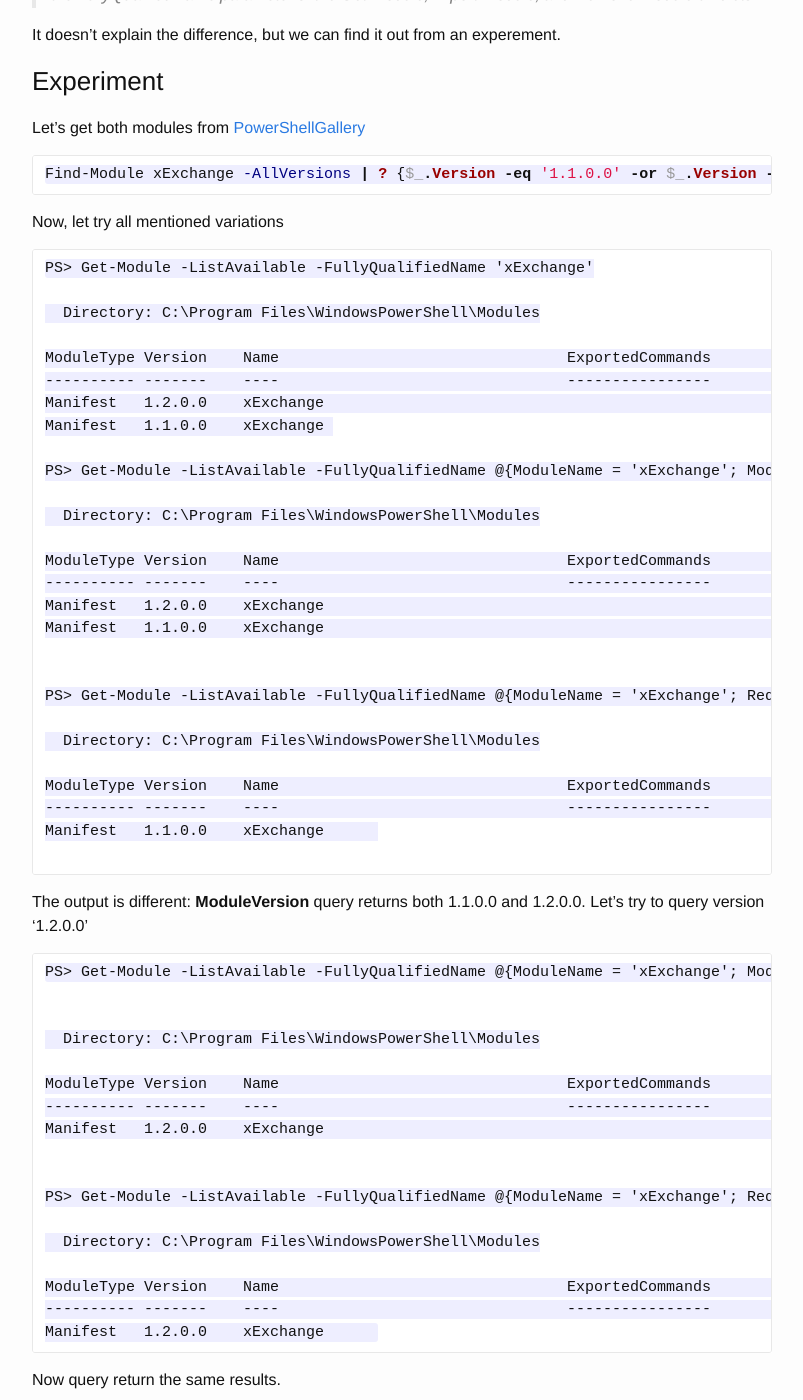
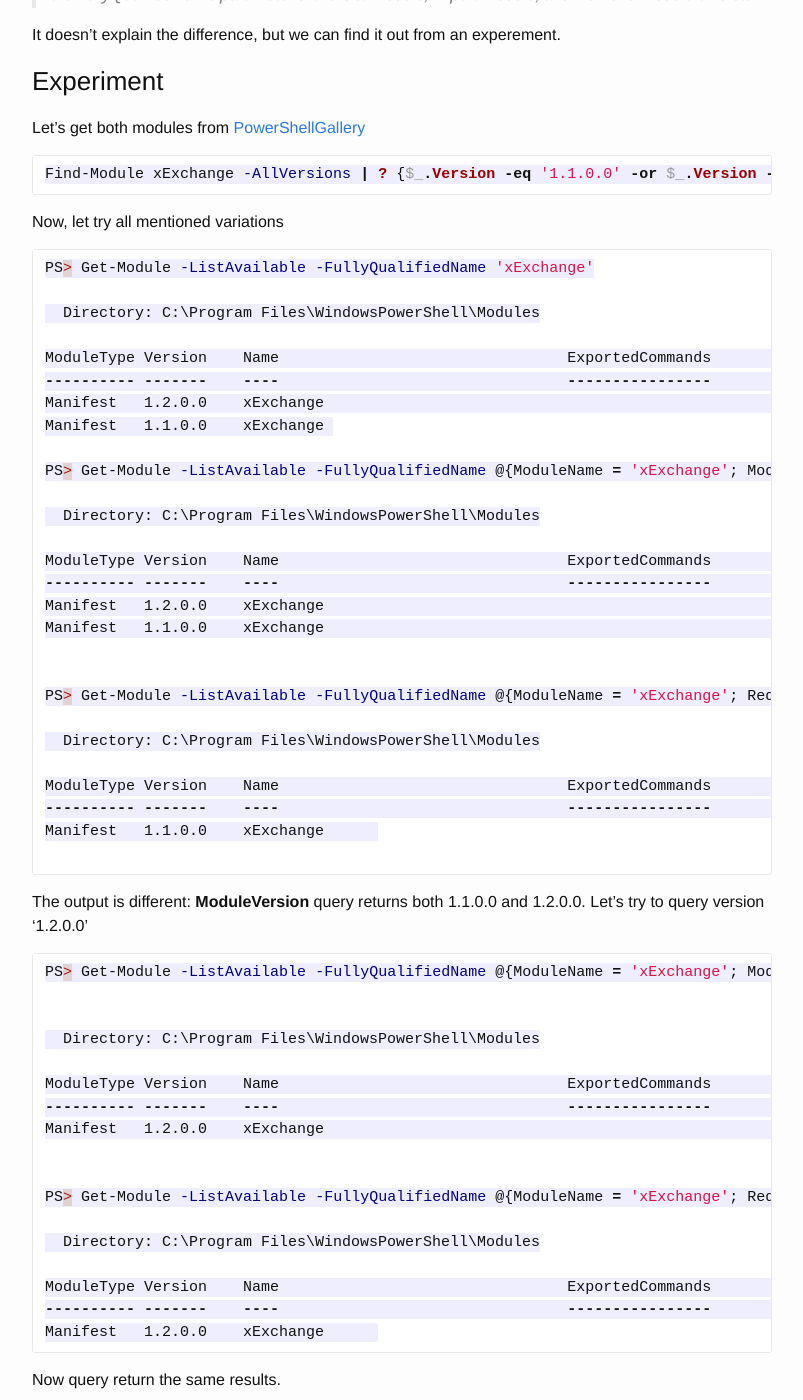
Before and after one commit to vors/vors.github.io, a Jekyll site: the page built from _posts/2015-09-10-difference-between-requiredversion-and-moduleversion.markdown, in a window 1280 px wide and 1400 px high, scrolled down 1040 px. Shown: the whole window, without its empty margins (238-1041 px from the left). Built offline with Jekyll 4.4.1, drawn with Linux system fonts in a browser that asks for light colours.

Commit message:
Update 2015-09-10-difference-between-requiredversion-and-moduleversion.markdown

````diff
--- a/_posts/2015-09-10-difference-between-requiredversion-and-moduleversion.markdown
+++ b/_posts/2015-09-10-difference-between-requiredversion-and-moduleversion.markdown
@@ -48,7 +48,7 @@ Find-Module xExchange -AllVersions | ? {$_.Version -eq '1.1.0.0' -or $_.Version
 
 Now, let try all mentioned variations
 
-```
+```powershell
 PS> Get-Module -ListAvailable -FullyQualifiedName 'xExchange'
 
   Directory: C:\Program Files\WindowsPowerShell\Modules
@@ -81,7 +81,7 @@ Manifest   1.1.0.0    xExchange
 The output is different: **ModuleVersion** query returns both 1.1.0.0 and 1.2.0.0.
 Let's try to query version '1.2.0.0'
 
-```
+```powershell
 PS> Get-Module -ListAvailable -FullyQualifiedName @{ModuleName = 'xExchange'; ModuleVersion = "1.2.0.0"}
 
 
````
